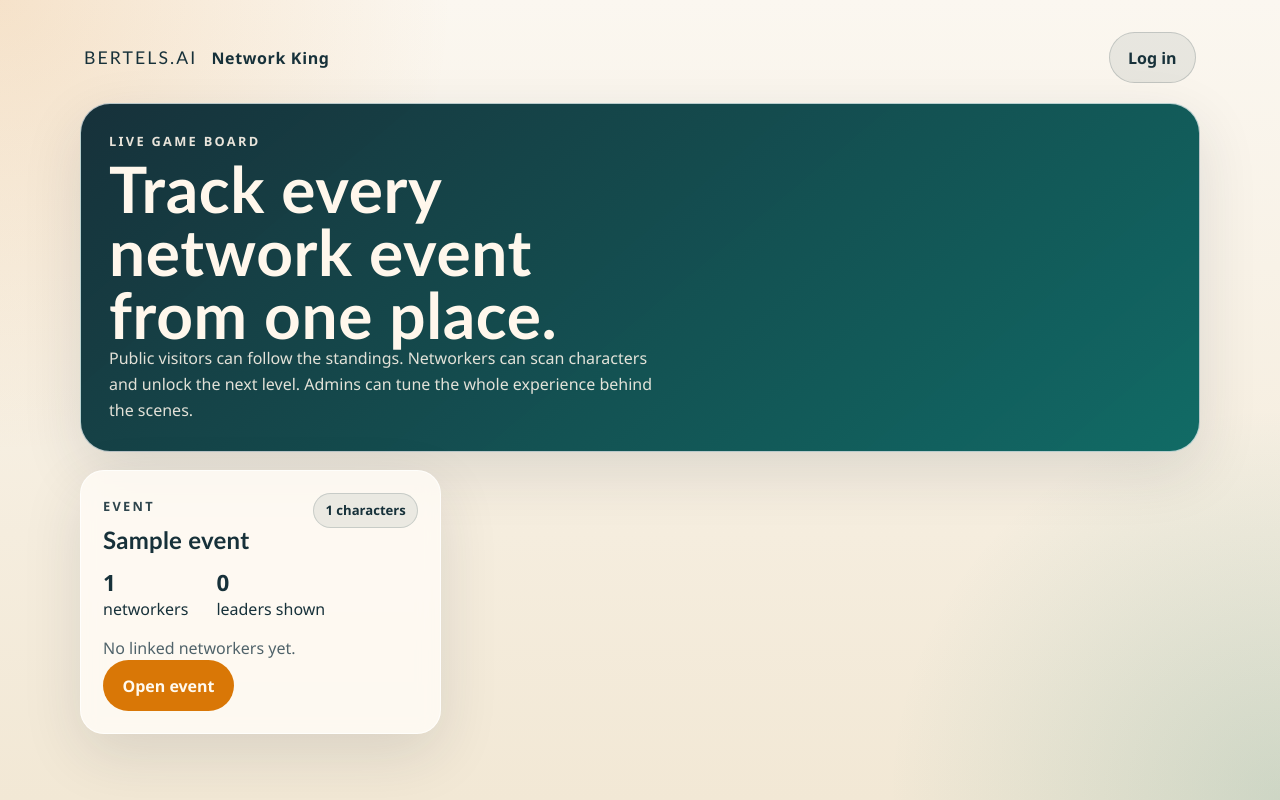
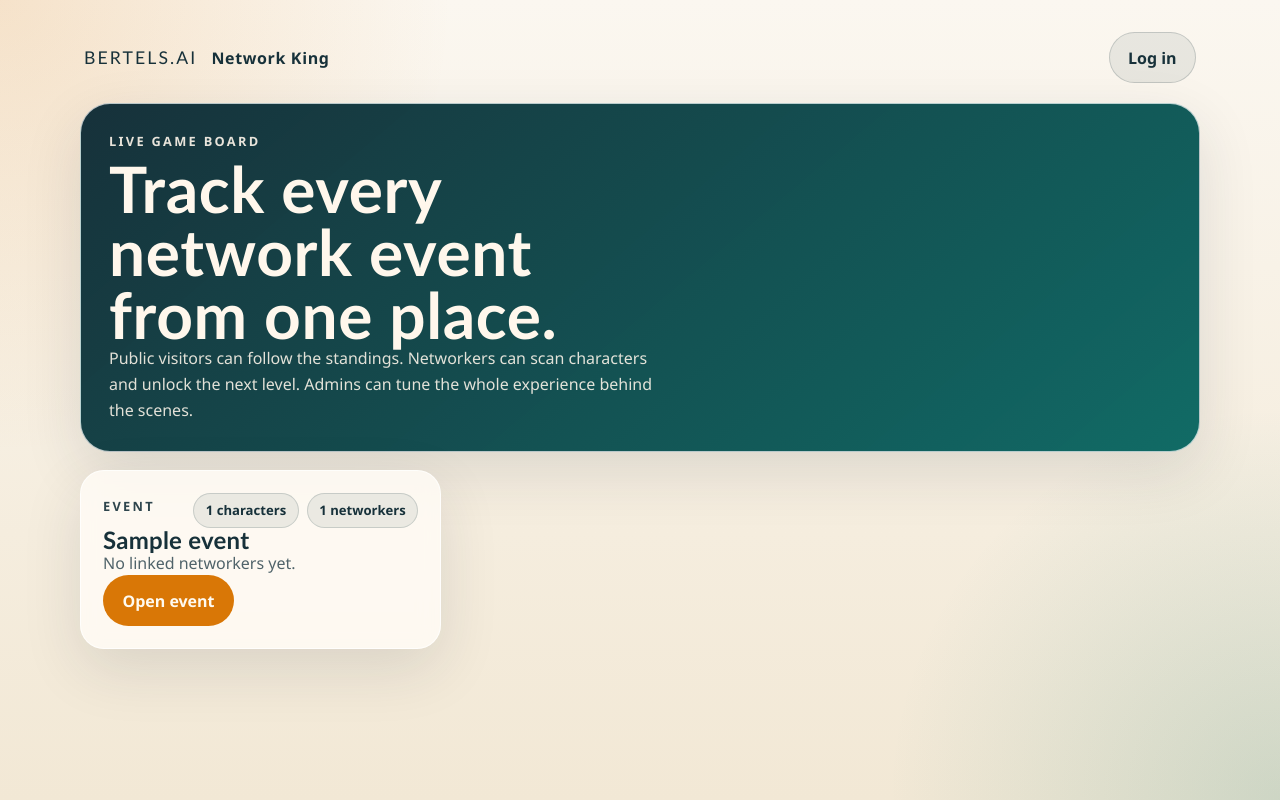
Before and after one commit to JeroenBertels/network-king, a FastAPI app: page / in a window 1280 px wide. Run offline with FastAPI, Linux system fonts and the light colour scheme; tables that the repository leaves empty hold one stand-in row (values such as "Sample post").

Commit message:
Simplifying the event cards.

```diff
--- a/app/static/styles.css
+++ b/app/static/styles.css
@@ -272,6 +272,13 @@ body {
   align-items: center;
   justify-content: space-between;
   gap: 12px;
+}
+
+.card-metrics {
+  display: flex;
+  flex-wrap: wrap;
+  justify-content: flex-end;
+  gap: 8px;
 }
 
 .stat-row {
--- a/app/templates/landing.html
+++ b/app/templates/landing.html
@@ -20,19 +20,12 @@
       <article class="event-card">
         <div class="card-topline">
           <p class="eyebrow">Event</p>
-          <span class="pill">{{ event.characters|length }} characters</span>
+          <div class="card-metrics">
+            <span class="pill">{{ event.characters|length }} characters</span>
+            <span class="pill">{{ event.memberships|length }} networkers</span>
+          </div>
         </div>
         <h2>{{ event.name }}</h2>
-        <div class="stat-row">
-          <div>
-            <strong>{{ event.memberships|length }}</strong>
-            <span>networkers</span>
-          </div>
-          <div>
-            <strong>{{ leaderboard_map[event.id]|length }}</strong>
-            <span>leaders shown</span>
-          </div>
-        </div>
         {% if leaderboard_map[event.id] %}
           <ol class="mini-leaderboard">
             {% for entry in leaderboard_map[event.id] %}
```
